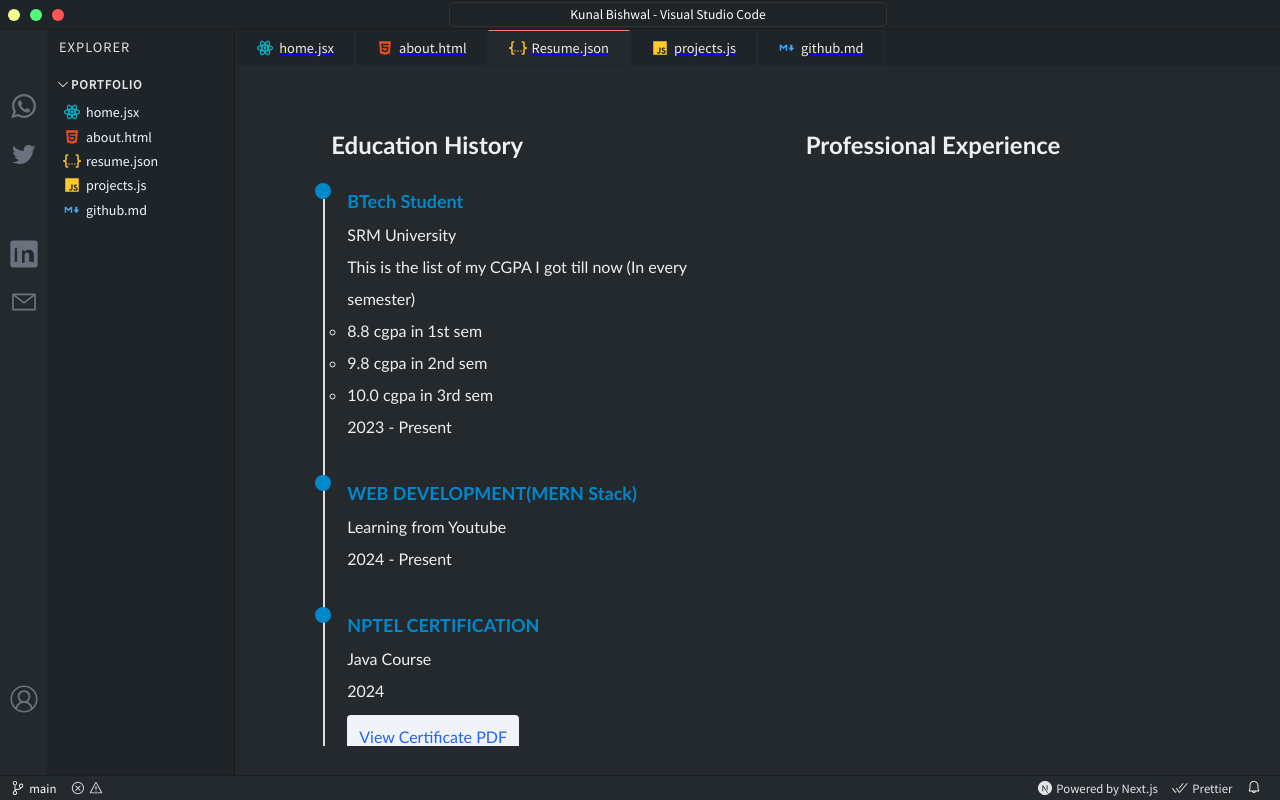
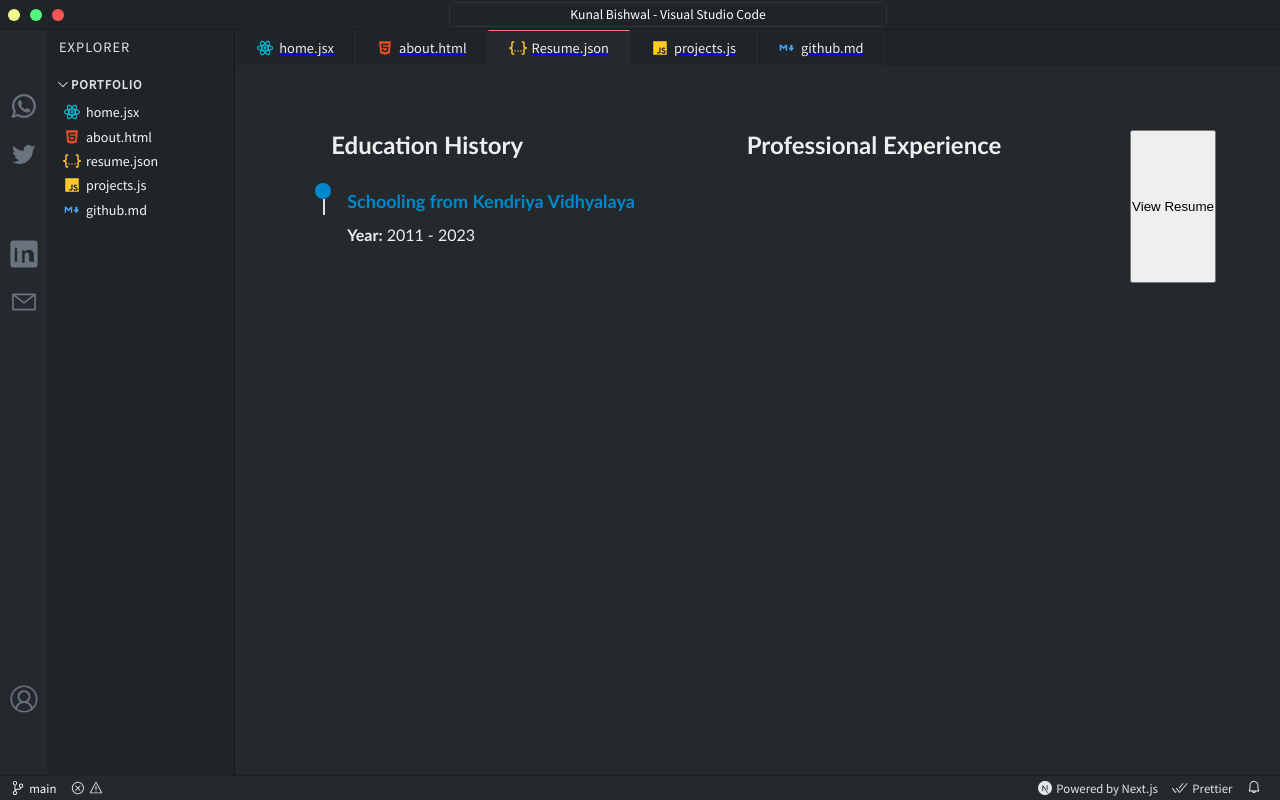
Before and after one commit to KunalBishwal/Portfolio_IDE, a Next.js app: page /resume in a window 1280 px wide. Built offline with nearby package versions, Linux system fonts and the light colour scheme; some icons are missing.

Commit message:
Update resume.jsx

```diff
--- a/pages/resume.jsx
+++ b/pages/resume.jsx
@@ -1,60 +1,27 @@
+import { useState } from 'react';
 import styles from '../styles/ContactPage.module.css';
 
 const ContactPage = () => {
+  const [isResumeOpen, setIsResumeOpen] = useState(false);
+
+  const openResume = () => {
+    setIsResumeOpen(true);
+  };
+
+  const closeResume = () => {
+    setIsResumeOpen(false);
+  };
+
   return (
     <div className={styles.container}>
       <div className={styles['education-section']}>
         <h3 className={styles.heading}>Education History</h3>
-
-        <div className={styles.item}>
-          <h4 className={styles.resumeHead}>BTech Student</h4>
-          <div>SRM University</div>
-          <p>This is the list of my CGPA I got till now (In every semester)</p>
-          <ul type='circle'>
-            <li>8.8 cgpa in 1st sem</li>
-            <li>9.8 cgpa in 2nd sem</li>
-            <li>10.0 cgpa in 3rd sem</li>
-          </ul>
-          <div>2023 - Present</div>
-        </div>
-
-
-
-         <div className={styles.item}>
-          <h4 className={styles.resumeHead}>WEB DEVELOPMENT(MERN Stack)</h4>
-          <div>Learning from Youtube</div>
-          <div>2024 - Present</div>
-        </div>
-
-         <div className={styles.item}>
-          <h4 className={styles.resumeHead}>NPTEL CERTIFICATION</h4>
-          <div>Java Course</div>
-          <div>2024</div>
-          <a
-            href="https://www.dropbox.com/scl/fi/ef6ysvxr586d4povmls6i/certificate.pdf?rlkey=mjhbvo78s087etzo5cffhp613&st=1cxt0c01&dl=0"
-            target="_blank"
-            rel="noopener noreferrer"
-            className={styles.certificateLink}
-          >
-            View Certificate PDF
-          </a>
-         </div>
-
-        <div className={styles.item}>
-          <h4 className={styles.resumeHead}>PYTHON, JAVA, C, C++</h4>
-          <div>Udemy INC. and Youtube</div>
-          <div>2021 - 2023</div>
-        </div>
-
-        <div className={styles.item}>
-          <h4 className={styles.resumeHead}>Python and MySQL</h4>
-          <div>In School</div>
-          <div>2021</div>
-        </div>
-
+        {/* ... your existing education items ... */}
         <div className={styles.item}>
           <h4 className={styles.resumeHead}>Schooling from Kendriya Vidhyalaya</h4>
-          <div><strong>Year:</strong> 2011 - 2023 </div>
+          <div>
+            <strong>Year:</strong> 2011 - 2023
+          </div>
         </div>
       </div>
 
@@ -62,6 +29,33 @@ const ContactPage = () => {
       <div className={styles['work-section']}>
         <h3 className={styles.heading}>Professional Experience</h3>
       </div>
+
+      {/* New Resume Button */}
+      <button className={styles.resumeButton} onClick={openResume}>
+        View Resume
+      </button>
+
+      {/* Modal for Resume */}
+      {isResumeOpen && (
+        <div className={styles.modal}>
+          <div className={styles.modalContent}>
+            <button className={styles.closeButton} onClick={closeResume}>
+              Close
+            </button>
+            {/* Embed your resume here using an iframe */}
+            <iframe
+              src="/path/to/your/resume.pdf"  // Replace with the actual path or URL to your resume PDF
+              title="Resume"
+              width="100%"
+              height="500px"
+              style={{ border: 'none' }}
+            ></iframe>
+            <a href="/path/to/your/resume.pdf" download>
+              <button className={styles.downloadButton}>Download Resume</button>
+            </a>
+          </div>
+        </div>
+      )}
     </div>
   );
 };
```
